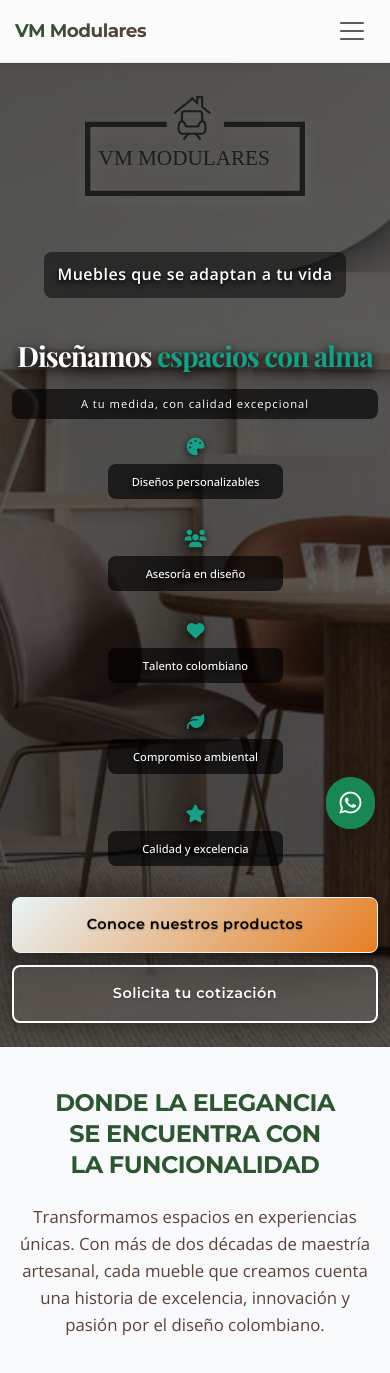
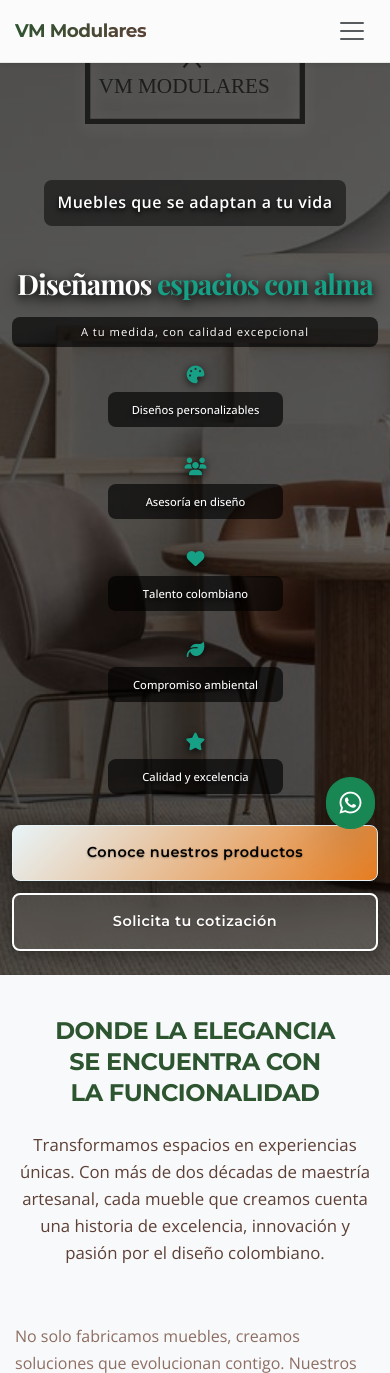
Before and after one commit to Sebastyk120/Vmmodulares, a Django app: template webpage/templates/home.html in a window 390 px wide. Shown: the top 1373 px of the page. Run offline with Django 5.2, Linux system fonts and the light colour scheme; the template is opened without the code that fills it, so the values that code supplies are empty.

Commit message:
Revert "Mejora del logo 1"
This reverts commit c39f6604bc8e661220cc9ef10bdc9ec06fab62c2.

```diff
--- a/webpage/static/css/home.css
+++ b/webpage/static/css/home.css
@@ -875,8 +875,7 @@ small {
     /* Hero Section Mobile Optimization */
     .hero {
         min-height: 85vh;
-        padding: 6rem 0 2rem 0;
-        margin-top: 0;
+        padding: 2rem 0;
     }
 
     .hero h1,
@@ -1154,8 +1153,7 @@ small {
     /* Hero Extra Small Mobile */
     .hero {
         min-height: 100vh;
-        padding: 6rem 0 1.5rem 0;
-        margin-top: 0;
+        padding: 1.5rem 0;
     }
 
     .hero h1,
```
Also changed, not shown: 1 other file.
